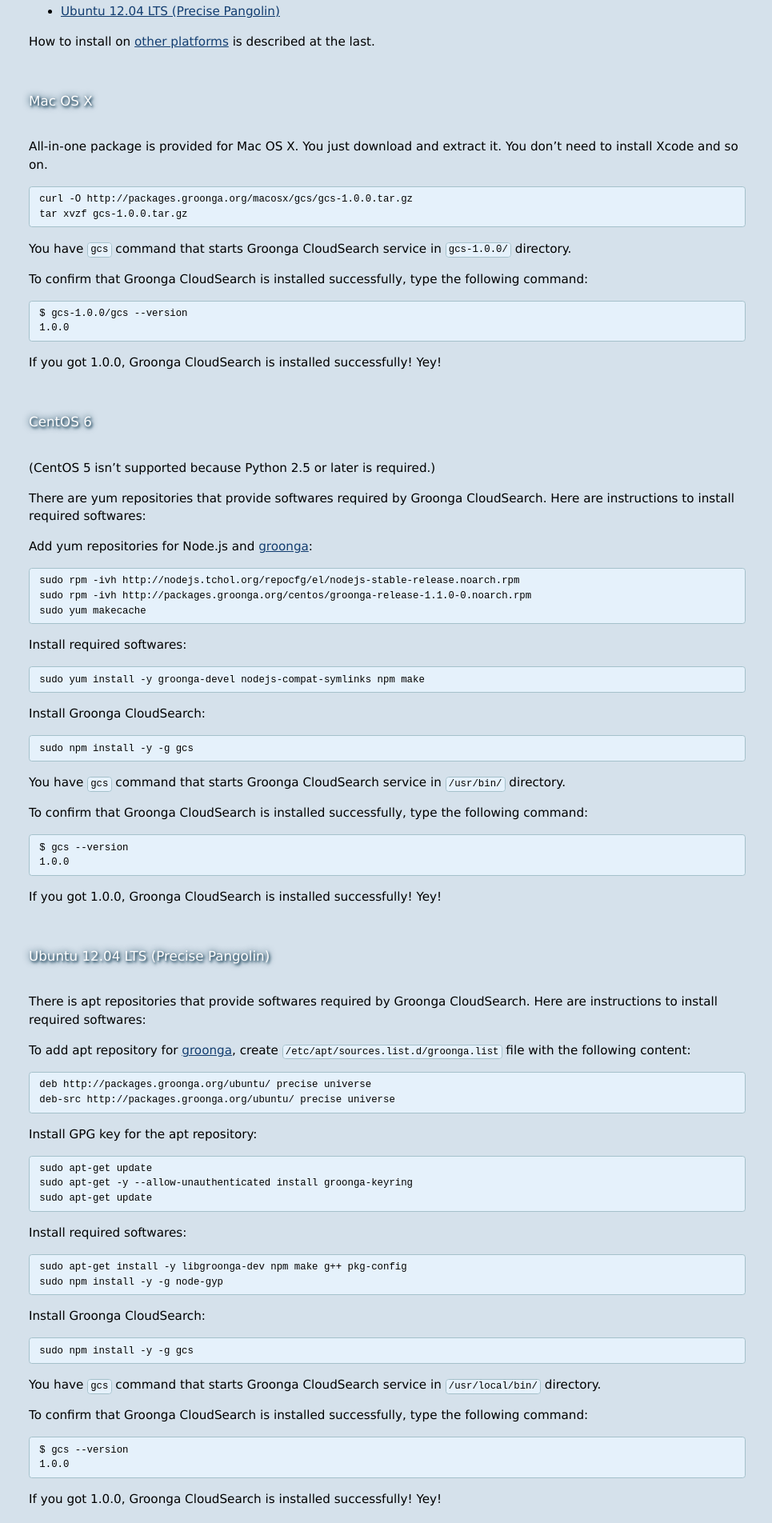
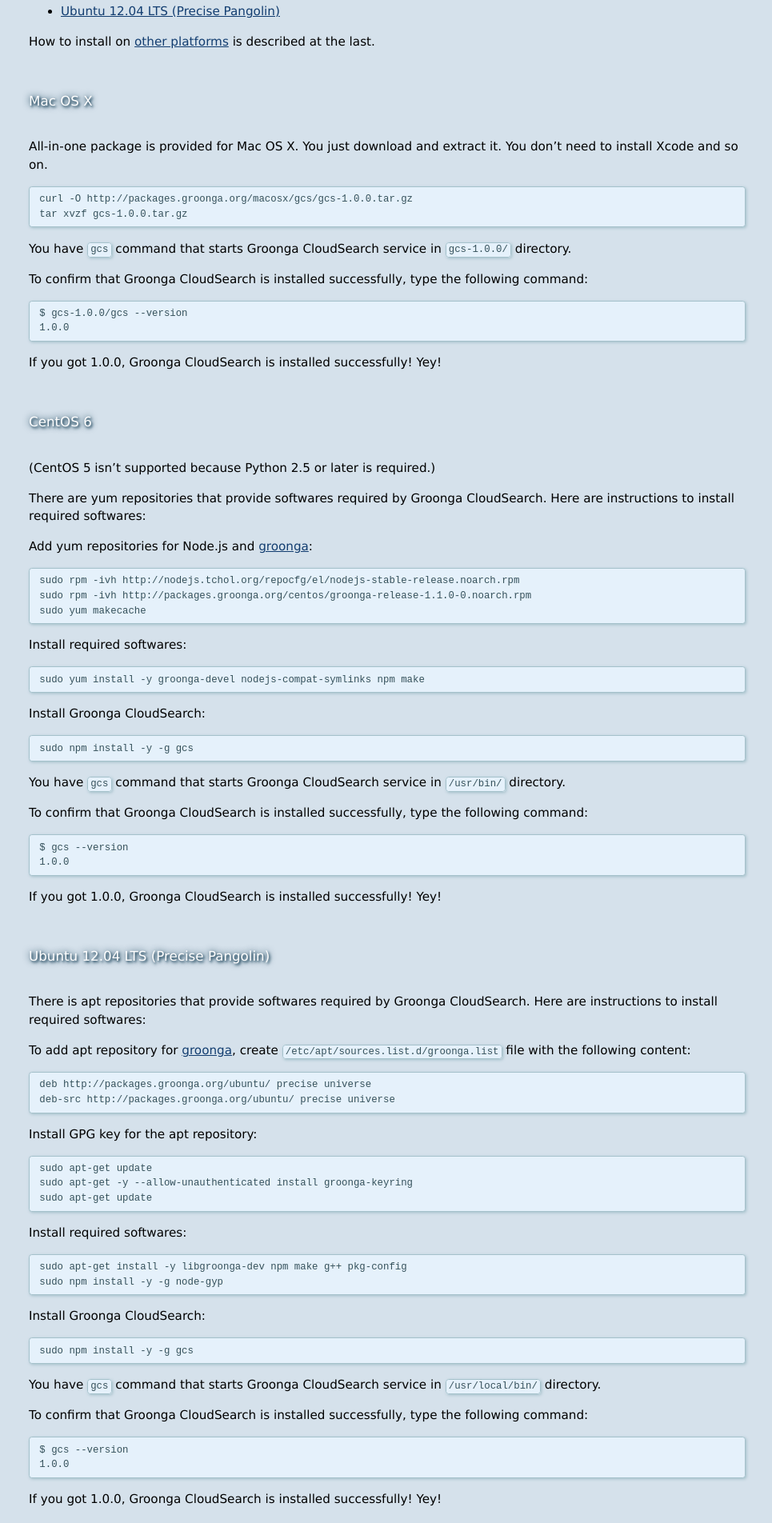
Before and after one commit to groonga/gcs.groonga.org, a Jekyll site: the page built from docs/install/index.md, in a window 1280 px wide. Shown: the part 319-2223 px from the top of the page at 80% size, without its empty margins (156-1121 px from the left). Built offline with Jekyll 4.4.1, drawn with Linux system fonts in a browser that asks for light colours; comment, search, counter and statistics services are not loaded.

Commit message:
More stylize preformatted texts

```diff
--- a/stylesheets/screen/base.css
+++ b/stylesheets/screen/base.css
@@ -172,11 +172,12 @@
   background: #E5F1FB;
   -moz-border-radius: 0.3em;
   -webkit-border-radius: 0.3em;
-  -o-border-radius: 0.3em;
-  -ms-border-radius: 0.3em;
   border-radius: 0.3em;
   border: #A5C1CB 1px solid;
-  color: black;
+  -moz-box-shadow: #A5C1CB 0.1em 0.1em 0.3em;
+  -webkit-box-shadow: #A5C1CB 0.1em 0.1em 0.3em;
+  box-shadow: #A5C1CB 0.1em 0.1em 0.3em;
+  color: #35515B;
   padding: 0.5em 1em;
   text-shadow: none;
 }
@@ -188,9 +189,13 @@
 pre code {
   background: transparent;
   border: none;
+  -moz-box-shadow: none;
+  -webkit-box-shadow: none;
+  box-shadow: none;
   color: inherit;
   margin: 0;
   padding: 0;
+  text-shadow: inherit;
 }
 
 pre {
```
